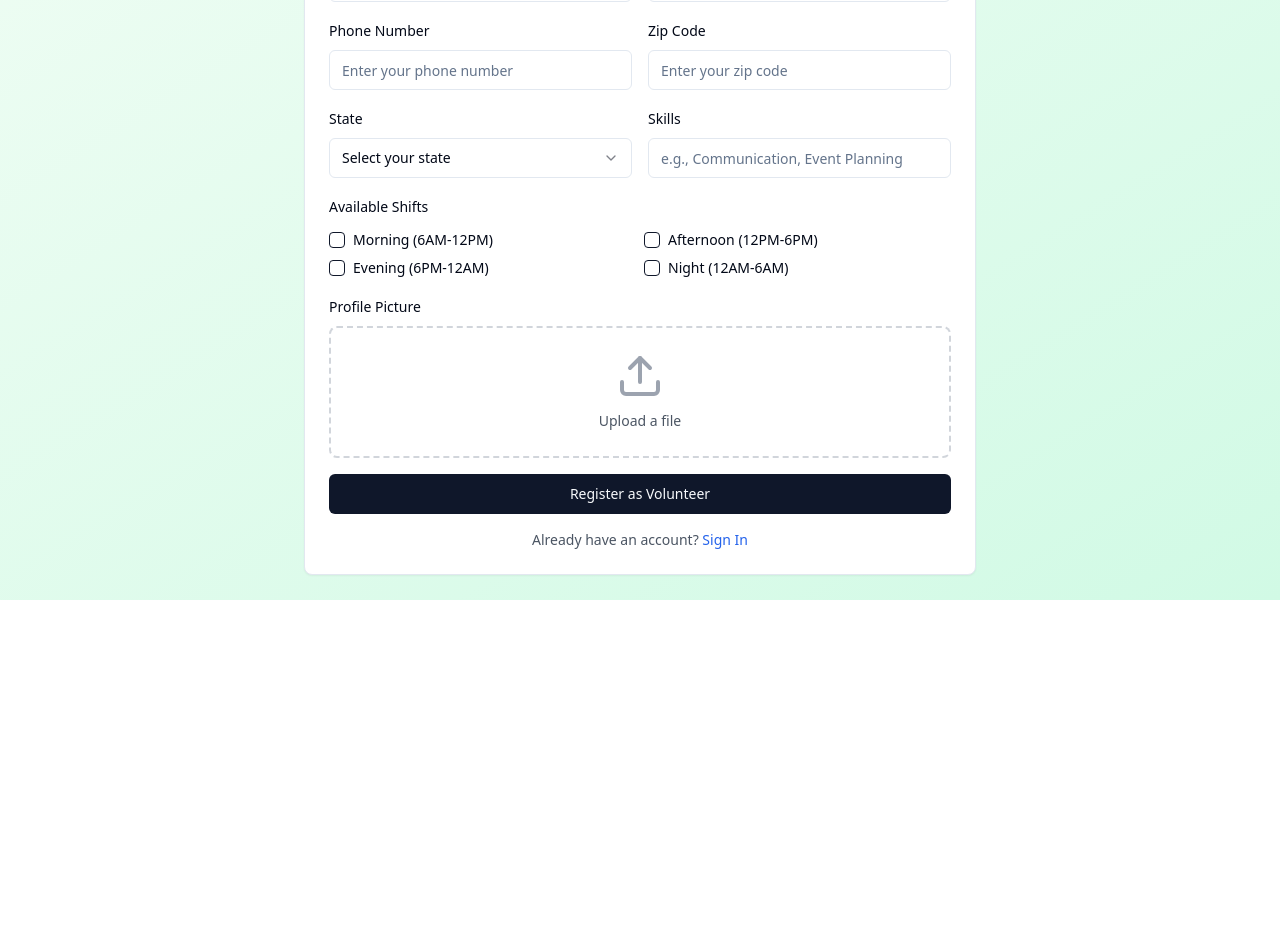
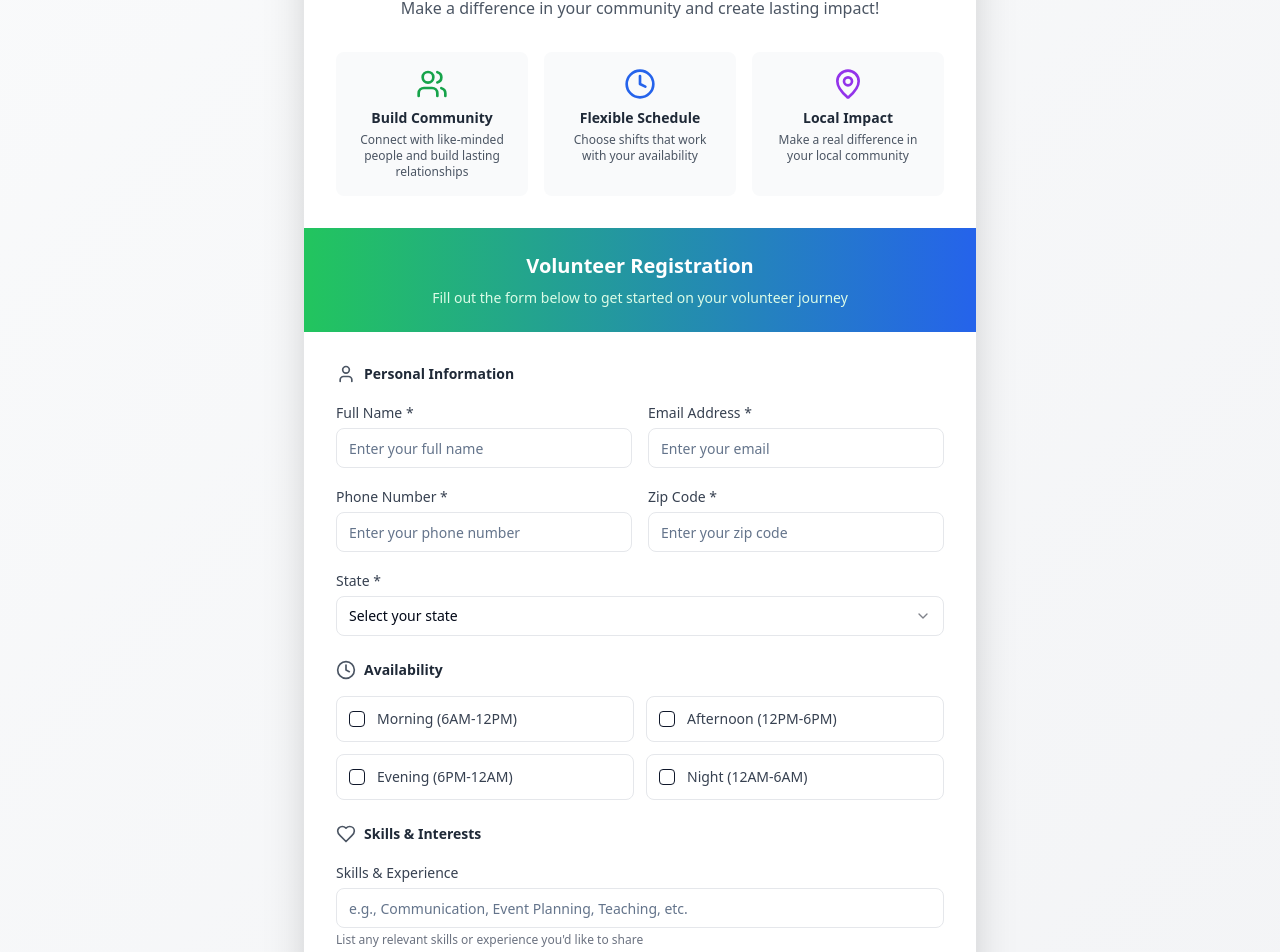
Before and after one commit to arvindk2025/CallHub_Volunteer_Management_Hub, a React (Vite) app: page /volunteer-signup in a window 1280 px wide. Shown: the part 200-1152 px from the top of the page. Before the commit the page ends 800 px from the top, so only its background shows below. Built offline with nearby package versions, Linux system fonts and the light colour scheme.

Commit message:
Refactor: Update sign-in and sign-up forms
Updated the sign-in and sign-up forms to match the provided designs.

```diff
--- a/src/pages/Login.tsx
+++ b/src/pages/Login.tsx
@@ -1,11 +1,11 @@
+
 import React, { useState, useEffect } from 'react';
 import { Button } from "@/components/ui/button";
 import { Input } from "@/components/ui/input";
 import { Label } from "@/components/ui/label";
-import { Card, CardContent, CardDescription, CardHeader, CardTitle } from "@/components/ui/card";
-import { RadioGroup, RadioGroupItem } from "@/components/ui/radio-group";
 import { useNavigate, useSearchParams } from 'react-router-dom';
 import { toast } from "@/hooks/use-toast";
+import { ArrowRight, Eye, EyeOff, User, Shield } from 'lucide-react';
 
 const Login = () => {
   const [searchParams] = useSearchParams();
@@ -14,10 +14,10 @@ const Login = () => {
     password: '',
     role: 'volunteer'
   });
+  const [showPassword, setShowPassword] = useState(false);
   const navigate = useNavigate();
 
   useEffect(() => {
-    // Check if coming from email invitation link
     const fromInvitation = searchParams.get('from') === 'invitation';
     if (fromInvitation) {
       setFormData(prev => ({ ...prev, role: 'volunteer' }));
@@ -31,18 +31,15 @@ const Login = () => {
   const handleSubmit = (e: React.FormEvent) => {
     e.preventDefault();
 
-    // Mock authentication - in real app, this would call your backend
     localStorage.setItem('userRole', formData.role);
     localStorage.setItem('userEmail', formData.email);
     localStorage.setItem('isAuthenticated', 'true');
 
     if (formData.role === 'manager') {
-      // Generate unique manager ID for recruitment link
       const managerId = Math.random().toString(36).substr(2, 9);
       localStorage.setItem('managerId', managerId);
       navigate('/manager-dashboard');
     } else {
-      // Generate volunteer ID for invitation tracking
       const volunteerId = Math.random().toString(36).substr(2, 9);
       localStorage.setItem('volunteerId', volunteerId);
       navigate('/volunteer-dashboard');
@@ -62,18 +59,52 @@ const Login = () => {
   };
 
   return (
-    <div className="min-h-screen bg-gradient-to-br from-blue-50 to-indigo-100 flex items-center justify-center p-4">
-      <Card className="w-full max-w-md">
-        <CardHeader className="space-y-1">
-          <CardTitle className="text-2xl font-bold text-center">Volunteer Management Hub</CardTitle>
-          <CardDescription className="text-center">
-            Sign in to your account
-          </CardDescription>
-        </CardHeader>
-        <CardContent className="space-y-4">
-          <form onSubmit={handleSubmit} className="space-y-4">
-            <div className="space-y-2">
-              <Label htmlFor="email">Email</Label>
+    <div className="min-h-screen bg-gradient-to-br from-gray-50 to-gray-100 flex items-center justify-center p-4">
+      <div className="w-full max-w-md bg-white rounded-2xl shadow-2xl p-8">
+        {/* Header with Icon */}
+        <div className="text-center mb-8">
+          <div className="w-20 h-20 bg-gradient-to-r from-blue-500 to-purple-600 rounded-full flex items-center justify-center mx-auto mb-6">
+            <ArrowRight className="w-8 h-8 text-white" />
+          </div>
+          <h1 className="text-3xl font-bold text-gray-800 mb-2">Welcome Back</h1>
+          <p className="text-gray-600">Sign in to your account</p>
+        </div>
+
+        <form onSubmit={handleSubmit} className="space-y-6">
+          {/* Role Selection */}
+          <div>
+            <Label className="text-gray-700 font-medium mb-4 block">Sign in as</Label>
+            <div className="grid grid-cols-2 gap-3">
+              <button
+                type="button"
+                onClick={() => setFormData({...formData, role: 'volunteer'})}
+                className={`p-4 rounded-xl border-2 transition-all duration-200 flex flex-col items-center space-y-2 ${
+                  formData.role === 'volunteer'
+                    ? 'border-blue-500 bg-blue-50 text-blue-700'
+                    : 'border-gray-200 bg-white text-gray-600 hover:border-gray-300'
+                }`}
+              >
+                <User className="w-6 h-6" />
+                <span className="font-medium">Volunteer</span>
+              </button>
+              <button
+                type="button"
+                onClick={() => setFormData({...formData, role: 'manager'})}
+                className={`p-4 rounded-xl border-2 transition-all duration-200 flex flex-col items-center space-y-2 ${
+                  formData.role === 'manager'
+                    ? 'border-blue-500 bg-blue-50 text-blue-700'
+                    : 'border-gray-200 bg-white text-gray-600 hover:border-gray-300'
+                }`}
+              >
+                <Shield className="w-6 h-6" />
+                <span className="font-medium">Manager</span>
+              </button>
+            </div>
+          </div>
+
+          {/* Email Field */}
+          <div>
+            <Label htmlFor="email" className="text-gray-700 font-medium">Email</Label>
             <Input
               id="email"
               name="email"
@@ -82,56 +113,54 @@ const Login = () => {
               value={formData.email}
               onChange={handleInputChange}
               required
+              className="mt-2 h-12 rounded-xl border-gray-200 focus:border-blue-500 focus:ring-blue-500"
             />
           </div>
 
-            <div className="space-y-2">
-              <Label htmlFor="password">Password</Label>
+          {/* Password Field */}
+          <div>
+            <Label htmlFor="password" className="text-gray-700 font-medium">Password</Label>
+            <div className="relative mt-2">
               <Input
                 id="password"
                 name="password"
-                type="password"
+                type={showPassword ? "text" : "password"}
                 placeholder="Enter your password"
                 value={formData.password}
                 onChange={handleInputChange}
                 required
+                className="h-12 rounded-xl border-gray-200 focus:border-blue-500 focus:ring-blue-500 pr-12"
               />
+              <button
+                type="button"
+                onClick={() => setShowPassword(!showPassword)}
+                className="absolute right-3 top-1/2 -translate-y-1/2 text-gray-400 hover:text-gray-600"
+              >
+                {showPassword ? <EyeOff className="w-5 h-5" /> : <Eye className="w-5 h-5" />}
+              </button>
+            </div>
           </div>
 
-            <div className="space-y-3">
-              <Label>Select Role</Label>
-              <RadioGroup
-                value={formData.role}
-                onValueChange={(value) => setFormData({...formData, role: value})}
-                className="flex space-x-6"
+          {/* Sign In Button */}
+          <Button
+            type="submit"
+            className="w-full h-12 rounded-xl bg-gradient-to-r from-blue-500 to-purple-600 hover:from-blue-600 hover:to-purple-700 text-white font-medium text-lg shadow-lg hover:shadow-xl transition-all duration-200"
           >
-                <div className="flex items-center space-x-2">
-                  <RadioGroupItem value="volunteer" id="volunteer" />
-                  <Label htmlFor="volunteer">Volunteer</Label>
-                </div>
-                <div className="flex items-center space-x-2">
-                  <RadioGroupItem value="manager" id="manager" />
-                  <Label htmlFor="manager">Campaign Manager</Label>
-                </div>
-              </RadioGroup>
-            </div>
-
-            <Button type="submit" className="w-full">
             Sign In
           </Button>
         </form>
 
-          <div className="text-center text-sm text-gray-600">
-            Don't have an account?{' '}
+        {/* Sign Up Link */}
+        <div className="text-center mt-6">
+          <span className="text-gray-600">Don't have an account? </span>
           <button
             onClick={() => navigate('/volunteer-signup')}
-              className="text-blue-600 hover:underline"
+            className="text-blue-600 hover:text-blue-700 font-medium hover:underline"
           >
-              Sign up as Volunteer
+            Sign up
           </button>
         </div>
-        </CardContent>
-      </Card>
+      </div>
     </div>
   );
 };
--- a/src/pages/VolunteerSignup.tsx
+++ b/src/pages/VolunteerSignup.tsx
@@ -3,12 +3,11 @@ import React, { useState } from 'react';
 import { Button } from "@/components/ui/button";
 import { Input } from "@/components/ui/input";
 import { Label } from "@/components/ui/label";
-import { Card, CardContent, CardDescription, CardHeader, CardTitle } from "@/components/ui/card";
 import { Select, SelectContent, SelectItem, SelectTrigger, SelectValue } from "@/components/ui/select";
 import { Checkbox } from "@/components/ui/checkbox";
 import { useNavigate } from 'react-router-dom';
 import { toast } from "@/hooks/use-toast";
-import { Upload } from 'lucide-react';
+import { Heart, User, Clock, MapPin, Users } from 'lucide-react';
 
 const VolunteerSignup = () => {
   const [formData, setFormData] = useState({
@@ -19,8 +18,7 @@ const VolunteerSignup = () => {
     zipcode: '',
     state: '',
     availableShifts: [],
-    skills: '',
-    profilePicture: null
+    skills: ''
   });
 
   const navigate = useNavigate();
@@ -31,7 +29,6 @@ const VolunteerSignup = () => {
   const handleSubmit = (e: React.FormEvent) => {
     e.preventDefault();
 
-    // Mock save to database
     const volunteers = JSON.parse(localStorage.getItem('volunteers') || '[]');
     const newVolunteer = {
       ...formData,
@@ -44,11 +41,13 @@ const VolunteerSignup = () => {
     localStorage.setItem('volunteers', JSON.stringify(volunteers));
 
     toast({
-      title: "Registration Successful",
-      description: "Your volunteer application has been submitted!",
+      title: "Registration Successful!",
+      description: "You have successfully registered as a volunteer. Redirecting to login...",
     });
 
+    setTimeout(() => {
       navigate('/login');
+    }, 2000);
   };
 
   const handleInputChange = (e: React.ChangeEvent<HTMLInputElement>) => {
@@ -73,19 +72,58 @@ const VolunteerSignup = () => {
   };
 
   return (
-    <div className="min-h-screen bg-gradient-to-br from-green-50 to-emerald-100 flex items-center justify-center p-4">
-      <Card className="w-full max-w-2xl">
-        <CardHeader className="space-y-1">
-          <CardTitle className="text-2xl font-bold text-center">Volunteer Registration</CardTitle>
-          <CardDescription className="text-center">
-            Join our volunteer community and make a difference!
-          </CardDescription>
-        </CardHeader>
-        <CardContent className="space-y-4">
-          <form onSubmit={handleSubmit} className="space-y-4">
+    <div className="min-h-screen bg-gradient-to-br from-gray-50 to-gray-100 flex items-center justify-center p-4">
+      <div className="w-full max-w-2xl bg-white rounded-2xl shadow-2xl overflow-hidden">
+
+        {/* Header */}
+        <div className="text-center py-8 px-8">
+          <div className="w-20 h-20 bg-gradient-to-r from-green-500 to-blue-600 rounded-full flex items-center justify-center mx-auto mb-6">
+            <Heart className="w-8 h-8 text-white" />
+          </div>
+          <h1 className="text-3xl font-bold text-gray-800 mb-2">Join Our Volunteer Community</h1>
+          <p className="text-gray-600">Make a difference in your community and create lasting impact!</p>
+        </div>
+
+        {/* Features */}
+        <div className="px-8 mb-8">
+          <div className="grid grid-cols-1 md:grid-cols-3 gap-4">
+            <div className="text-center p-4 bg-gray-50 rounded-lg">
+              <Users className="w-8 h-8 text-green-600 mx-auto mb-2" />
+              <h3 className="font-semibold text-gray-800 text-sm">Build Community</h3>
+              <p className="text-xs text-gray-600 mt-1">Connect with like-minded people and build lasting relationships</p>
+            </div>
+            <div className="text-center p-4 bg-gray-50 rounded-lg">
+              <Clock className="w-8 h-8 text-blue-600 mx-auto mb-2" />
+              <h3 className="font-semibold text-gray-800 text-sm">Flexible Schedule</h3>
+              <p className="text-xs text-gray-600 mt-1">Choose shifts that work with your availability</p>
+            </div>
+            <div className="text-center p-4 bg-gray-50 rounded-lg">
+              <MapPin className="w-8 h-8 text-purple-600 mx-auto mb-2" />
+              <h3 className="font-semibold text-gray-800 text-sm">Local Impact</h3>
+              <p className="text-xs text-gray-600 mt-1">Make a real difference in your local community</p>
+            </div>
+          </div>
+        </div>
+
+        {/* Registration Form */}
+        <div className="bg-gradient-to-r from-green-500 to-blue-600 px-8 py-6 mb-8">
+          <h2 className="text-xl font-bold text-white text-center mb-2">Volunteer Registration</h2>
+          <p className="text-green-100 text-center text-sm">Fill out the form below to get started on your volunteer journey</p>
+        </div>
+
+        <div className="px-8 pb-8">
+          <form onSubmit={handleSubmit} className="space-y-6">
+
+            {/* Personal Information */}
+            <div>
+              <div className="flex items-center space-x-2 mb-4">
+                <User className="w-5 h-5 text-gray-600" />
+                <Label className="text-gray-800 font-semibold">Personal Information</Label>
+              </div>
+
               <div className="grid grid-cols-1 md:grid-cols-2 gap-4">
-              <div className="space-y-2">
-                <Label htmlFor="name">Full Name</Label>
+                <div>
+                  <Label htmlFor="name" className="text-gray-700 text-sm">Full Name *</Label>
                   <Input
                     id="name"
                     name="name"
@@ -93,11 +131,12 @@ const VolunteerSignup = () => {
                     value={formData.name}
                     onChange={handleInputChange}
                     required
+                    className="mt-1 h-10 rounded-lg border-gray-200 focus:border-blue-500"
                   />
                 </div>
 
-              <div className="space-y-2">
-                <Label htmlFor="email">Email</Label>
+                <div>
+                  <Label htmlFor="email" className="text-gray-700 text-sm">Email Address *</Label>
                   <Input
                     id="email"
                     name="email"
@@ -106,11 +145,12 @@ const VolunteerSignup = () => {
                     value={formData.email}
                     onChange={handleInputChange}
                     required
+                    className="mt-1 h-10 rounded-lg border-gray-200 focus:border-blue-500"
                   />
                 </div>
 
-              <div className="space-y-2">
-                <Label htmlFor="phone">Phone Number</Label>
+                <div>
+                  <Label htmlFor="phone" className="text-gray-700 text-sm">Phone Number *</Label>
                   <Input
                     id="phone"
                     name="phone"
@@ -118,11 +158,12 @@ const VolunteerSignup = () => {
                     value={formData.phone}
                     onChange={handleInputChange}
                     required
+                    className="mt-1 h-10 rounded-lg border-gray-200 focus:border-blue-500"
                   />
                 </div>
 
-              <div className="space-y-2">
-                <Label htmlFor="zipcode">Zip Code</Label>
+                <div>
+                  <Label htmlFor="zipcode" className="text-gray-700 text-sm">Zip Code *</Label>
                   <Input
                     id="zipcode"
                     name="zipcode"
@@ -130,13 +171,14 @@ const VolunteerSignup = () => {
                     value={formData.zipcode}
                     onChange={handleInputChange}
                     required
+                    className="mt-1 h-10 rounded-lg border-gray-200 focus:border-blue-500"
                   />
                 </div>
 
-              <div className="space-y-2">
-                <Label htmlFor="state">State</Label>
+                <div className="md:col-span-2">
+                  <Label htmlFor="state" className="text-gray-700 text-sm">State *</Label>
                   <Select onValueChange={(value) => setFormData({...formData, state: value})}>
-                  <SelectTrigger>
+                    <SelectTrigger className="mt-1 h-10 rounded-lg border-gray-200">
                       <SelectValue placeholder="Select your state" />
                     </SelectTrigger>
                     <SelectContent>
@@ -146,71 +188,75 @@ const VolunteerSignup = () => {
                     </SelectContent>
                   </Select>
                 </div>
-
-              <div className="space-y-2">
-                <Label htmlFor="skills">Skills</Label>
-                <Input
-                  id="skills"
-                  name="skills"
-                  placeholder="e.g., Communication, Event Planning"
-                  value={formData.skills}
-                  onChange={handleInputChange}
-                />
               </div>
             </div>
 
-            <div className="space-y-3">
-              <Label>Available Shifts</Label>
-              <div className="grid grid-cols-1 md:grid-cols-2 gap-2">
+            {/* Availability */}
+            <div>
+              <div className="flex items-center space-x-2 mb-4">
+                <Clock className="w-5 h-5 text-gray-600" />
+                <Label className="text-gray-800 font-semibold">Availability</Label>
+              </div>
+
+              <div className="grid grid-cols-1 md:grid-cols-2 gap-3">
                 {shifts.map(shift => (
-                  <div key={shift} className="flex items-center space-x-2">
+                  <div key={shift} className="flex items-center space-x-3 p-3 border border-gray-200 rounded-lg hover:bg-gray-50">
                     <Checkbox
                       id={shift}
                       checked={formData.availableShifts.includes(shift)}
                       onCheckedChange={(checked) => handleShiftChange(shift, checked as boolean)}
                     />
-                    <Label htmlFor={shift} className="text-sm">{shift}</Label>
+                    <Label htmlFor={shift} className="text-sm font-medium text-gray-700 cursor-pointer flex-1">
+                      {shift}
+                    </Label>
                   </div>
                 ))}
               </div>
             </div>
 
-            <div className="space-y-2">
-              <Label htmlFor="profilePicture">Profile Picture</Label>
-              <div className="border-2 border-dashed border-gray-300 rounded-lg p-6 text-center">
-                <Upload className="mx-auto h-12 w-12 text-gray-400" />
-                <div className="mt-2">
+            {/* Skills & Interests */}
+            <div>
+              <div className="flex items-center space-x-2 mb-4">
+                <Heart className="w-5 h-5 text-gray-600" />
+                <Label className="text-gray-800 font-semibold">Skills & Interests</Label>
+              </div>
+
+              <div>
+                <Label htmlFor="skills" className="text-gray-700 text-sm">Skills & Experience</Label>
                 <Input
-                    id="profilePicture"
-                    name="profilePicture"
-                    type="file"
-                    accept="image/*"
-                    className="hidden"
-                    onChange={(e) => setFormData({...formData, profilePicture: e.target.files[0]})}
+                  id="skills"
+                  name="skills"
+                  placeholder="e.g., Communication, Event Planning, Teaching, etc."
+                  value={formData.skills}
+                  onChange={handleInputChange}
+                  className="mt-1 h-10 rounded-lg border-gray-200 focus:border-blue-500"
                 />
-                  <label htmlFor="profilePicture" className="cursor-pointer">
-                    <span className="text-sm text-gray-600">Upload a file</span>
-                  </label>
+                <p className="text-xs text-gray-500 mt-1">List any relevant skills or experience you'd like to share</p>
+              </div>
+            </div>
+
+            {/* Submit Button */}
+            <Button
+              type="submit"
+              className="w-full h-12 rounded-lg bg-gradient-to-r from-green-500 to-blue-600 hover:from-green-600 hover:to-blue-700 text-white font-semibold text-lg shadow-lg hover:shadow-xl transition-all duration-200 flex items-center justify-center space-x-2"
+            >
+              <Heart className="w-5 h-5" />
+              <span>Join Our Volunteer Community</span>
+            </Button>
+          </form>
+
+          {/* Sign In Link */}
+          <div className="text-center mt-6">
+            <span className="text-gray-600 text-sm">Already have an account? </span>
+            <button
+              onClick={() => navigate('/login')}
+              className="text-blue-600 hover:text-blue-700 font-medium hover:underline text-sm"
+            >
+              Sign In Here
+            </button>
           </div>
         </div>
       </div>
-
-            <Button type="submit" className="w-full">
-              Register as Volunteer
-            </Button>
-          </form>
-
-          <div className="text-center text-sm text-gray-600">
-            Already have an account?{' '}
-            <button
-              onClick={() => navigate('/login')}
-              className="text-blue-600 hover:underline"
-            >
-              Sign In
-            </button>
-          </div>
-        </CardContent>
-      </Card>
     </div>
   );
 };
```
Lines whose indentation alone changed are shown as unchanged.
